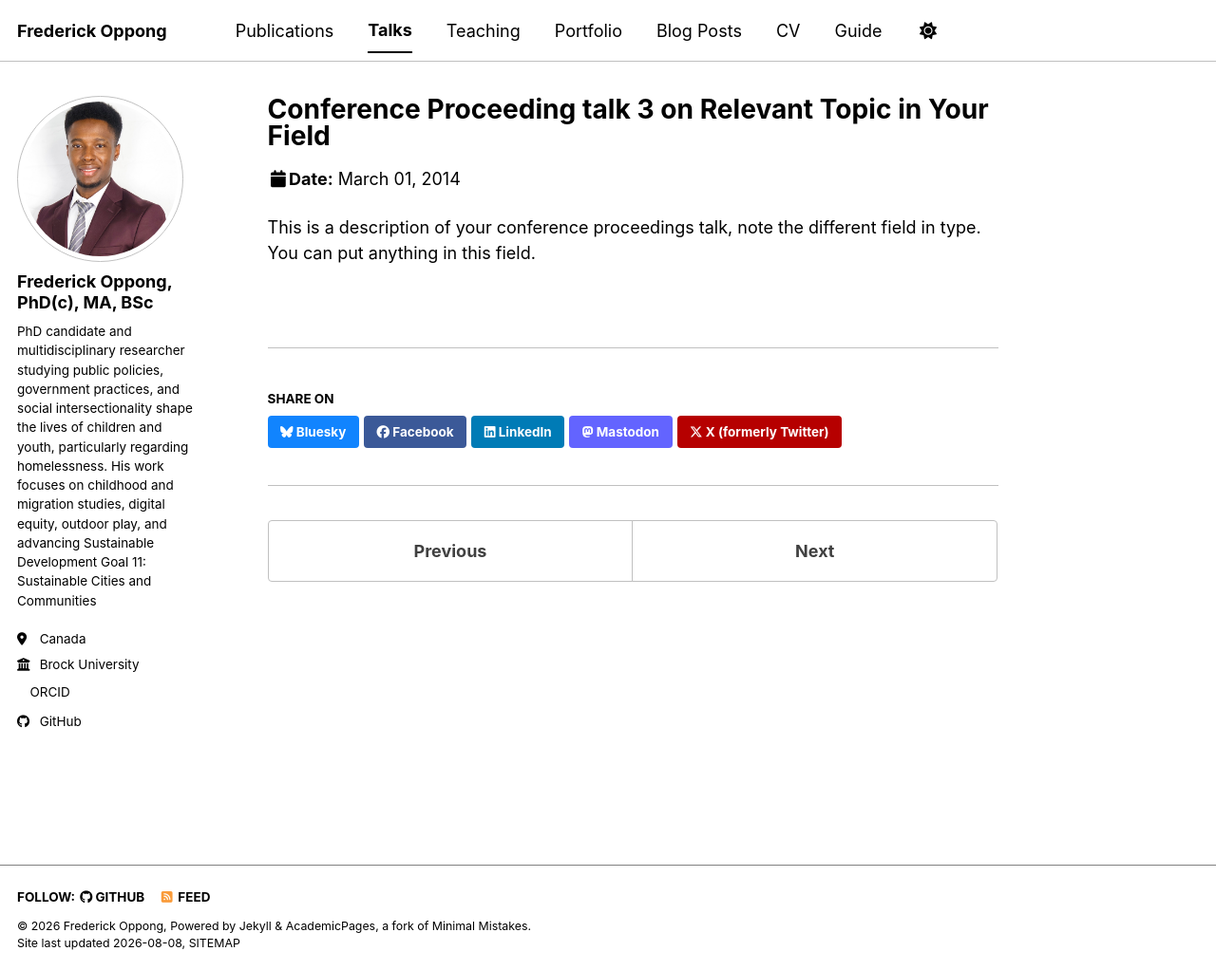
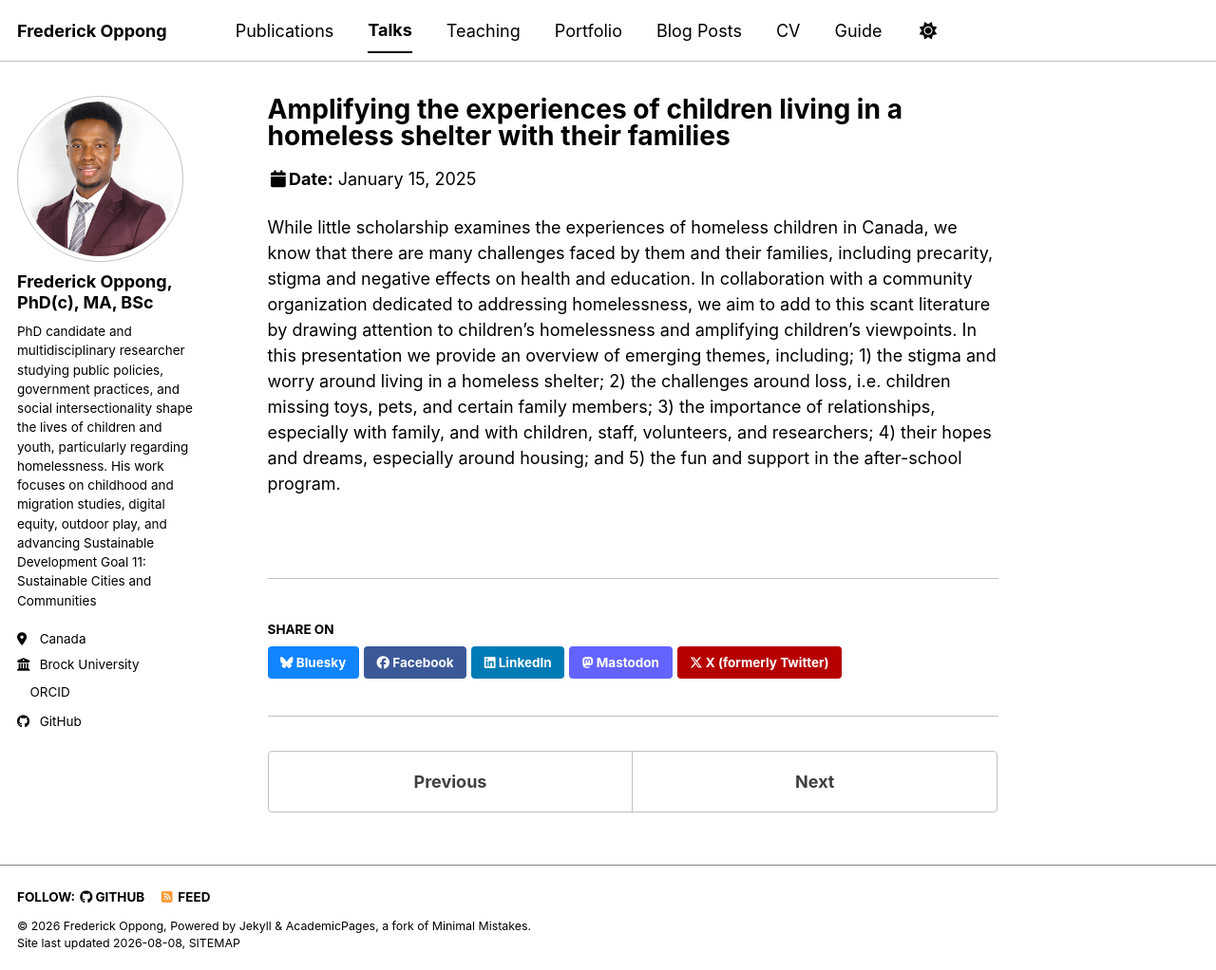
Before and after one commit to frederickoppong/frederickoppong.github.io, a Jekyll site: the page built from _talks/2014-03-01-talk-3.md, in a window 1280 px wide and 1022 px high. Shown: the whole window at 95% size. Built offline with Jekyll 4.4.1, drawn with Linux system fonts in a browser that asks for light colours; a style sheet for code colours, icons or effects is not loaded.

Commit message:
Update 2014-03-01-talk-3.md

```diff
--- a/_talks/2014-03-01-talk-3.md
+++ b/_talks/2014-03-01-talk-3.md
@@ -1,11 +1,12 @@
 ---
-title: "Conference Proceeding talk 3 on Relevant Topic in Your Field"
+title: "Amplifying the experiences of children living in a homeless shelter with their families"
 collection: talks
-type: "Conference proceedings talk"
-permalink: /talks/2014-03-01-talk-3
-venue: "Testing Institute of America 2014 Annual Conference"
-date: 2014-03-01
-location: "Los Angeles, CA, USA"
+type: "Symposium presentation"
+permalink: /talks/2025-01-amplifying-the-experiences-of-children
+venue: "Shelter and Displacement: From Local to Global — An Interdisciplinary Virtual Symposium, Brock University Social Science Symposium Series"
+date: 2025-01-15
+location: "Virtual"
+Authors: Raby, R., Tardif-Williams, C. Y., Alegria, E., & Oppong, F.
 ---
 
-This is a description of your conference proceedings talk, note the different field in type. You can put anything in this field.
+While little scholarship examines the experiences of homeless children in Canada, we know that there are many challenges faced by them and their families, including precarity, stigma and negative effects on health and education. In collaboration with a community organization dedicated to addressing homelessness, we aim to add to this scant literature by drawing attention to children’s homelessness and amplifying children’s viewpoints. In this presentation we provide an overview of emerging themes, including; 1) the stigma and worry around living in a homeless shelter; 2) the challenges around loss, i.e. children missing toys, pets, and certain family members; 3) the importance of relationships, especially with family, and with children, staff, volunteers, and researchers; 4) their hopes and dreams, especially around housing; and 5) the fun and support in the after-school program.
```
